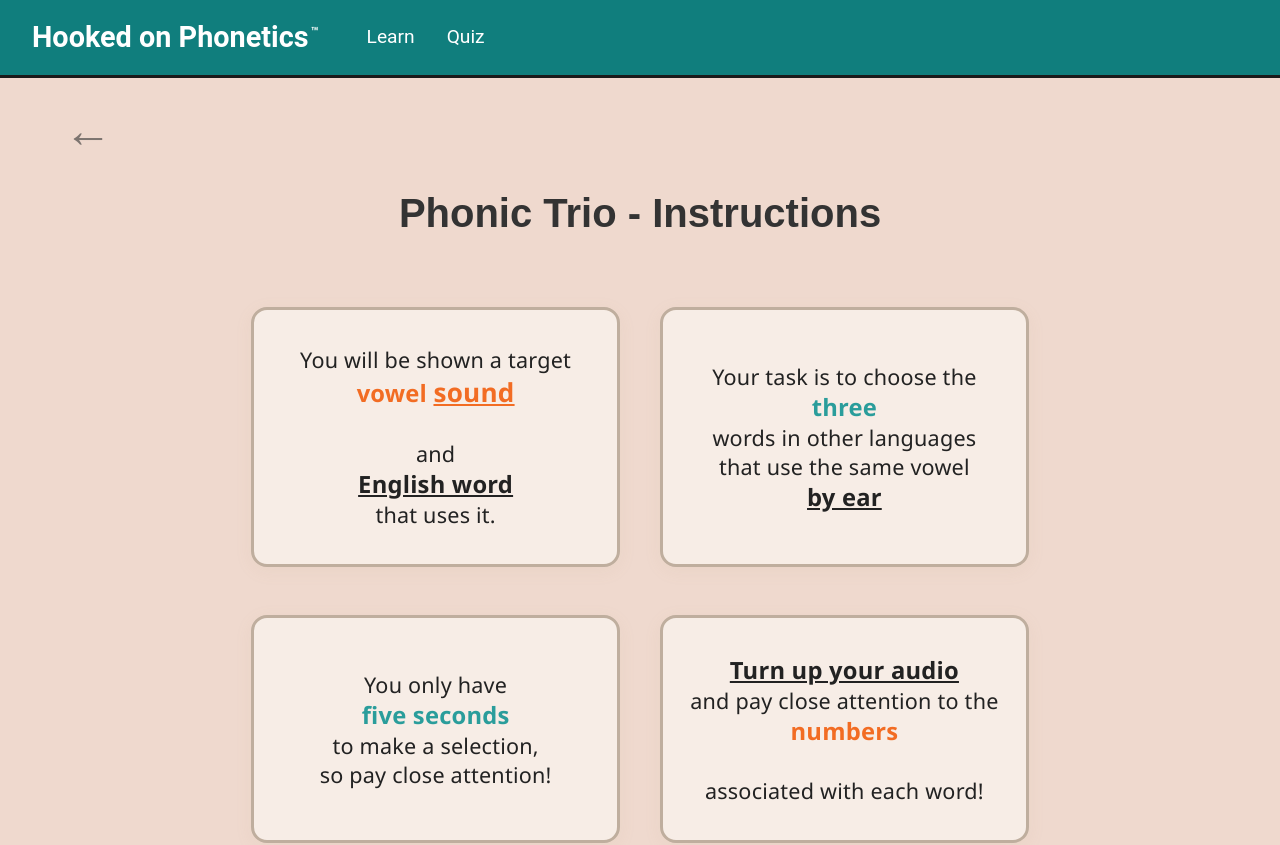
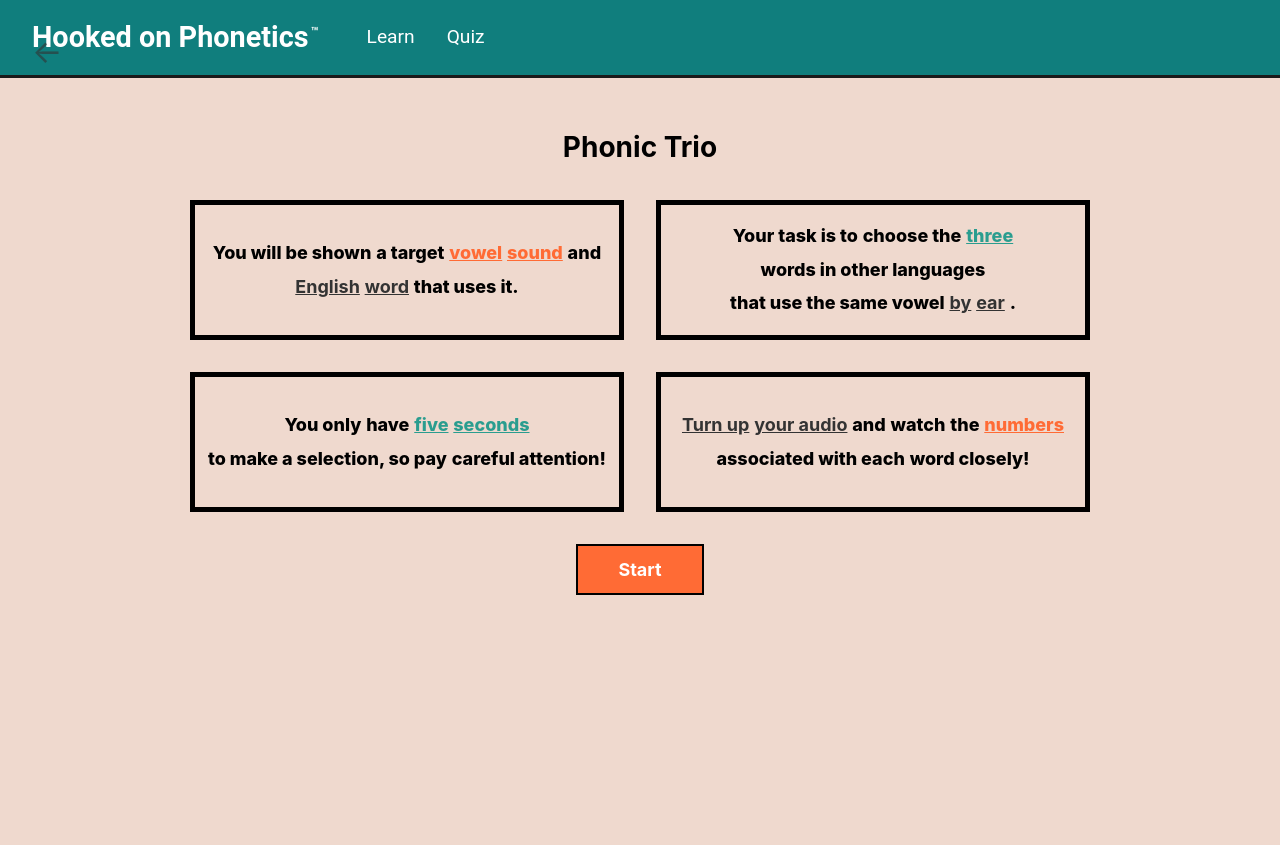
Before and after one commit to UI-linguistic/phonolab, a React (Create React App) app in the folder frontend/: page /quiz in a window 1280 px wide. Shown: the top 845 px of the page. Built offline with nearby package versions, Linux system fonts and the light colour scheme.

Commit message:
final fixes on quiz

```diff
--- a/frontend/package.json
+++ b/frontend/package.json
@@ -13,6 +13,7 @@
     "@types/react-dom": "^18.2.0",
     "@types/react-router-dom": "^5.3.3",
     "@types/styled-components": "^5.1.34",
+    "framer-motion": "^12.10.5",
     "react": "^18.2.0",
     "react-dom": "^18.2.0",
     "react-router-dom": "^6.22.0",
--- a/frontend/public/temporary-jsons/quiz.json
+++ b/frontend/public/temporary-jsons/quiz.json
@@ -6,7 +6,7 @@
   "quiz": [
     {
       "id": 1,
-      "target": "/iː/",
+      "target": "/i/",
       "target_audio": "https://phonetics-media.s3.us-east-1.amazonaws.com/audio/vowels/01-i_close_front_unrounded_vowel.mp3",
       "samples": [
         { "text": "see",  "IPA": "/siː/", "audio": "https://phonetics-media.s3.us-east-1.amazonaws.com/audio/words/01_i_ref_see.mp3" },
--- a/frontend/src/pages/QuizInstructionsPage.tsx
+++ b/frontend/src/pages/QuizInstructionsPage.tsx
@@ -3,121 +3,106 @@
 import styled from 'styled-components';
 
 const Container = styled.div`
-  max-width: 1200px;
-  margin: 0 auto;
-  height: calc(100vh - 64px);
-  padding: ${({ theme }) => theme.spacing.large};
+  width: 100%;
+  min-height: 100vh;
+  background-color: #EFD9CE;
+  padding: 2rem;
   display: flex;
   flex-direction: column;
+  align-items: center;
+  font-family: 'Inter', sans-serif;
 `;
 
-const BackButton = styled.button`
+const BackArrow = styled.button`
   background: none;
   border: none;
-  font-size: 3rem;
   cursor: pointer;
-  color: ${({ theme }) => theme.colors.text};
+  font-size: 2rem;
+  position: absolute;
+  left: 2rem;
+  top: 2rem;
+  color: #333;
   opacity: 0.6;
-  transition: ${({ theme }) => theme.transitions.default};
-  align-self: flex-start;
-  padding: 0;
-  margin-bottom: ${({ theme }) => theme.spacing.large};
+  font-family: 'Inter', sans-serif;
 
   &:hover {
     opacity: 1;
-    color: ${({ theme }) => theme.colors.primary};
   }
 `;
 
-const Content = styled.div`
-  flex: 1;
-  display: flex;
-  flex-direction: column;
-  align-items: center;
-  justify-content: center;
-  max-width: 800px;
-  margin: 0 auto;
-  gap: ${({ theme }) => theme.spacing.xlarge};
-`;
-
 const Title = styled.h1`
-  font-size: 2.5rem;
-  color: ${({ theme }) => theme.colors.text};
-  margin-bottom: ${({ theme }) => theme.spacing.xlarge};
+  font-size: 28px;
+  font-family: 'Inter', sans-serif;
+  font-weight: 700;
+  color: #000;
+  margin: 1rem 0 2rem 0;
   text-align: center;
 `;
 
 const InstructionsGrid = styled.div`
   display: grid;
   grid-template-columns: 1fr 1fr;
-  gap: 3rem 2.5rem;
+  gap: 2rem;
+  max-width: 900px;
   width: 100%;
-  max-width: 900px;
-  margin: 0 auto;
-  align-items: stretch;
 `;
 
 const InstructionBox = styled.div`
-  border: 3px solid #bfae9e;
-  border-radius: 16px;
-  background: #f7ede6;
-  padding: 2.2rem 1.7rem;
-  font-size: 1.35rem;
-  color: #222;
-  min-height: 170px;
+  border: 5px solid #000;
+  background: #EFD9CE;
+  font-size: 18px;
+  font-weight: 500;
+  line-height: 1.6;
   display: flex;
-  flex-direction: column;
+  align-items: center;
   justify-content: center;
-  align-items: center;
+  min-height: 140px;
+  font-family: 'Inter', sans-serif;
+`;
+
+const TextContainer = styled.div`
   text-align: center;
-  font-family: 'Segoe UI', 'Arial', sans-serif;
-  font-weight: 500;
-  box-shadow: 0 4px 18px 0 rgba(180, 150, 120, 0.08);
-  transition: box-shadow 0.2s, transform 0.2s;
-  line-height: 1.35;
-  letter-spacing: 0.01em;
-  &:hover {
-    box-shadow: 0 8px 32px 0 rgba(180, 150, 120, 0.18);
-    transform: translateY(-2px) scale(1.02);
-  }
+  display: flex;
+  flex-wrap: wrap;
+  justify-content: center;
+  gap: 0.3rem;
+`;
+
+const RegularText = styled.span`
+  color: #000;
+  font-weight: 800;
 `;
 
 const HighlightOrange = styled.span`
-  color: #f26c23;
-  font-weight: 700;
-  font-size: 1.1em;
+  color: #FF6B35;
+  text-decoration: underline;
+  font-weight: 800;
 `;
+
 const HighlightTeal = styled.span`
-  color: #2a9d9b;
-  font-weight: 700;
-  font-size: 1.1em;
+  color: #2A9D8F;
+  text-decoration: underline;
+  font-weight: 800;
 `;
+
 const Underline = styled.span`
   text-decoration: underline;
   font-weight: 700;
-  font-size: 1.1em;
 `;
 
 const StartButton = styled.button`
-  background-color: #f26c23;
+  background-color: #FF6B35;
   color: white;
-  padding: 1rem 3rem;
-  border-radius: 8px;
-  font-size: 1.5rem;
-  font-weight: 600;
-  border: none;
-  margin: 2.5rem auto 0 auto;
-  display: block;
-  transition: background 0.2s, transform 0.2s;
-  min-width: 200px;
+  border: 2px solid #000;
+  padding: 0.8rem 2.5rem;
+  font-size: 18px;
+  font-weight: 700;
+  font-family: 'Inter', sans-serif;
   cursor: pointer;
+  margin-top: 2rem;
+
   &:hover {
-    background: #d95b17;
-    transform: translateY(-2px);
-    box-shadow: 0 4px 12px rgba(242, 108, 35, 0.15);
-  }
-  &:active {
-    transform: translateY(0);
+    background-color: #e85d2b;
   }
 `;
 
@@ -126,31 +111,59 @@
 
   return (
     <Container>
-      <BackButton onClick={() => navigate('/')}>←</BackButton>
-      <Content>
-        <Title>Phonic Trio - Instructions</Title>
+      <BackArrow onClick={() => navigate('/')}>←</BackArrow>
+      <Title>Phonic Trio</Title>
       <InstructionsGrid>
         <InstructionBox>
-            You will be shown a target <HighlightOrange>vowel <Underline>sound</Underline></HighlightOrange><br />
-            and <Underline>English word</Underline> that uses it.
+          <TextContainer>
+            <RegularText>You will be shown</RegularText>
+            <RegularText>a target</RegularText>
+            <HighlightOrange>vowel</HighlightOrange>
+            <HighlightOrange>sound</HighlightOrange>
+            <RegularText>and</RegularText>
+            <Underline>English</Underline>
+            <Underline>word</Underline>
+            <RegularText>that uses it.</RegularText>
+          </TextContainer>
         </InstructionBox>
         <InstructionBox>
-            Your task is to choose the <HighlightTeal>three</HighlightTeal> words in other languages<br />
-            that use the same vowel <Underline>by ear</Underline>
+          <TextContainer>
+            <RegularText>Your task is to</RegularText>
+            <RegularText>choose the</RegularText>
+            <HighlightTeal>three</HighlightTeal>
+            <RegularText>words in other languages</RegularText>
+            <RegularText>that use the same vowel</RegularText>
+            <Underline>by</Underline>
+            <Underline>ear</Underline>
+            <RegularText>.</RegularText>
+          </TextContainer>
         </InstructionBox>
         <InstructionBox>
-            You only have <HighlightTeal>five seconds</HighlightTeal> to make a selection,<br />
-            so pay close attention!
+          <TextContainer>
+            <RegularText>You only</RegularText>
+            <RegularText>have</RegularText>
+            <HighlightTeal>five</HighlightTeal>
+            <HighlightTeal>seconds</HighlightTeal>
+            <RegularText>to make a selection, so pay</RegularText>
+            <RegularText>careful attention!</RegularText>
+          </TextContainer>
         </InstructionBox>
         <InstructionBox>
-            <Underline>Turn up your audio</Underline> and pay close attention to the <HighlightOrange>numbers</HighlightOrange><br />
-            associated with each word!
+          <TextContainer>
+            <Underline>Turn up</Underline>
+            <Underline>your audio</Underline>
+            <RegularText>and</RegularText>
+            <RegularText>watch</RegularText>
+            <RegularText>the</RegularText>
+            <HighlightOrange>numbers</HighlightOrange>
+            <RegularText>associated with each</RegularText>
+            <RegularText>word closely!</RegularText>
+          </TextContainer>
         </InstructionBox>
       </InstructionsGrid>
       <StartButton onClick={() => navigate('/quiz/1')}>
         Start
       </StartButton>
-      </Content>
     </Container>
   );
 };
--- a/frontend/src/pages/QuizPage/QuizQuestion.tsx
+++ b/frontend/src/pages/QuizPage/QuizQuestion.tsx
@@ -31,6 +31,9 @@
   const [currentPlayingIndex, setCurrentPlayingIndex] = useState(-1);
   const [isAudioLoaded, setIsAudioLoaded] = useState(false);
   const [hasStarted, setHasStarted] = useState(false);
+  const [isTargetPlaying, setIsTargetPlaying] = useState(false);
+  const [isSamplePlaying, setIsSamplePlaying] = useState(false);
+  const [targetSoundAudio, setTargetSoundAudio] = useState<HTMLAudioElement | null>(null);
 
   // Reset states when question changes
   useEffect(() => {
@@ -74,14 +77,31 @@
     console.log('QuizQuestion: Starting audio load for question:', question.id);
     const loadAudio = async () => {
       try {
-        // Load target audio
-        const audioUrl = question.samples[0].audio.replace('.mp33', '.mp3');
-        console.log('QuizQuestion: Loading target audio from:', audioUrl);
-        const targetAudioElement = new Audio(audioUrl);
+        // Load target sound audio
+        const targetSoundUrl = question.target_audio;
+        console.log('QuizQuestion: Loading target sound audio from:', targetSoundUrl);
+        const targetSoundElement = new Audio(targetSoundUrl);
+
+        targetSoundElement.onerror = (e) => {
+          console.error('QuizQuestion: Error loading target sound audio:', e);
+        };
+
+        await new Promise((resolve, reject) => {
+          targetSoundElement.addEventListener('canplaythrough', resolve, { once: true });
+          targetSoundElement.addEventListener('error', reject, { once: true });
+          targetSoundElement.load();
+        });
+
+        setTargetSoundAudio(targetSoundElement);
+
+        // Load sample audio
+        const sampleAudioUrl = question.samples[0].audio.replace('.mp33', '.mp3');
+        console.log('QuizQuestion: Loading sample audio from:', sampleAudioUrl);
+        const targetAudioElement = new Audio(sampleAudioUrl);
 
         // Add error handling for audio loading
         targetAudioElement.onerror = (e) => {
-          console.error('QuizQuestion: Error loading target audio:', e);
+          console.error('QuizQuestion: Error loading sample audio:', e);
           setIsAudioLoaded(true); // Still set loaded to true to allow UI to render
         };
 
@@ -91,7 +111,7 @@
           targetAudioElement.load();
         });
 
-        console.log('QuizQuestion: Target audio loaded successfully');
+        console.log('QuizQuestion: Sample audio loaded successfully');
         setTargetAudio(targetAudioElement);
 
         // Prepare options
@@ -185,9 +205,10 @@
   }, [isPlayingIntro, isTimeUp, hasStarted, question.id]);
 
   const playIntroSequence = async () => {
-    if (!targetAudio || !isAudioLoaded) {
+    if (!targetAudio || !targetSoundAudio || !isAudioLoaded) {
       console.log('QuizQuestion: Cannot play intro sequence - audio not loaded', {
-        hasTargetAudio: !!targetAudio,
+        hasSampleAudio: !!targetAudio,
+        hasTargetAudio: !!targetSoundAudio,
         isAudioLoaded
       });
       return;
@@ -196,11 +217,21 @@
     try {
       console.log('QuizQuestion: Starting intro sequence for question:', question.id);
       setHasStarted(true);
-      // Play target sound
+
+      // Play target phoneme sound first
       setCurrentPlayingIndex(-1);
+      setIsTargetPlaying(true);
+      targetSoundAudio.currentTime = 0;
+      await targetSoundAudio.play();
+      await new Promise(resolve => setTimeout(resolve, 1500));
+      setIsTargetPlaying(false);
+
+      // Play sample word
+      setIsSamplePlaying(true);
       targetAudio.currentTime = 0;
       await targetAudio.play();
       await new Promise(resolve => setTimeout(resolve, 1500));
+      setIsSamplePlaying(false);
 
       // Play options
       for (let i = 0; i < quizOptions.length; i++) {
@@ -221,6 +252,8 @@
     } catch (error) {
       console.error('QuizQuestion: Error playing intro sequence for question:', question.id, error);
       setIsPlayingIntro(false);
+      setIsTargetPlaying(false);
+      setIsSamplePlaying(false);
     }
   };
 
@@ -242,11 +275,27 @@
     });
   };
 
-  const handleTargetAudioPlay = () => {
-    console.log('QuizQuestion: Target audio play clicked for question:', question.id);
+  const handleTargetSoundPlay = () => {
+    if (targetSoundAudio) {
+      setIsTargetPlaying(true);
+      targetSoundAudio.currentTime = 0;
+      targetSoundAudio.play().then(() => {
+        targetSoundAudio.onended = () => {
+          setIsTargetPlaying(false);
+        };
+      });
+    }
+  };
+
+  const handleSamplePlay = () => {
     if (targetAudio) {
+      setIsSamplePlaying(true);
       targetAudio.currentTime = 0;
-      targetAudio.play();
+      targetAudio.play().then(() => {
+        targetAudio.onended = () => {
+          setIsSamplePlaying(false);
+        };
+      });
     }
   };
 
@@ -300,7 +349,7 @@
         {isTimeUp ? (
           <>
             <S.CardWord>{quizOptions[index].word}</S.CardWord>
-            <S.CardLanguage>{quizOptions[index].language}</S.CardLanguage>
+            <S.CardLanguage>{quizOptions[index].IPA}</S.CardLanguage>
           </>
         ) : (
           <S.CardNumber>{index + 1}</S.CardNumber>
@@ -312,10 +361,11 @@
   return (
     <S.Container>
       <S.NavigationHeader>
-        <S.BackButton onClick={() => navigate('/quiz')}>←</S.BackButton>
+        <S.BackButton onClick={() => navigate(-1)}>←</S.BackButton>
+        <S.Title>Phonic Trio</S.Title>
         <S.ProgressContainer>
           <S.ProgressBar>
-            <S.Progress $progress={progress} />
+            <S.Progress $progress={(questionNumber / totalQuestions) * 100} />
           </S.ProgressBar>
           <S.ProgressText>{questionNumber}/{totalQuestions}</S.ProgressText>
           {isTimeUp && (
@@ -327,14 +377,24 @@
       </S.NavigationHeader>
 
       <S.Content>
-        <S.TargetSound $isPlaying={currentPlayingIndex === -1}>
+        <div style={{ display: 'flex', flexDirection: 'column', gap: '1rem' }}>
+          <S.TargetSoundCard $isPlaying={isTargetPlaying} onClick={handleTargetSoundPlay}>
             <S.PhoneticText>{question.target}</S.PhoneticText>
-          <S.ExampleWord>{question.samples[0].text}</S.ExampleWord>
-          <S.AudioButton onClick={handleTargetAudioPlay}>
-            🔊
+            <S.AudioButton>
+              <img src="https://phonetics-media.s3.us-east-1.amazonaws.com/img/svg/high-volume.svg" alt="Audio Icon" style={{ width: '3rem', height: '3rem', filter: 'invert(100%)' }} />
+            </S.AudioButton>
+          </S.TargetSoundCard>
+
+          <S.TargetSound $isPlaying={isSamplePlaying} onClick={handleSamplePlay}>
+            <S.PhoneticText>{question.samples[0].text}</S.PhoneticText>
+            <S.ExampleWord>{question.samples[0].IPA}</S.ExampleWord>
+            <S.AudioButton>
+              <img src="https://phonetics-media.s3.us-east-1.amazonaws.com/img/svg/high-volume.svg" alt="Audio Icon" style={{ width: '3rem', height: '3rem', filter: 'invert(100%)' }} />
             </S.AudioButton>
           </S.TargetSound>
+        </div>
 
+        <S.TimerContainer>
           {!hasStarted && isAudioLoaded && (
             <S.StartButton onClick={playIntroSequence}>
               Start Question
@@ -342,6 +402,7 @@
           )}
 
           {hasStarted && !isPlayingIntro && <S.Timer>{timeLeft}</S.Timer>}
+        </S.TimerContainer>
 
         {isAudioLoaded && (
           <S.WordCardsGrid>
@@ -362,7 +423,7 @@
                 <S.SelectedCard key={index} $isCorrect={isCorrect}>
                   <S.CardInfo>
                     <S.CardWord>{quizOptions[cardId].word}</S.CardWord>
-                    <S.CardLanguage>{quizOptions[cardId].language}</S.CardLanguage>
+                    <S.CardLanguage>{quizOptions[cardId].IPA}</S.CardLanguage>
                   </S.CardInfo>
                   <S.ResultIcon $isCorrect={isCorrect}>
                     {isCorrect ? '✓' : '✗'}
--- a/frontend/src/pages/QuizPage/styles.ts
+++ b/frontend/src/pages/QuizPage/styles.ts
@@ -31,6 +31,14 @@
   }
 `;
 
+export const TimerContainer = styled.div`
+  height: 120px;
+  display: flex;
+  align-items: center;
+  justify-content: center;
+  margin: ${({ theme }) => theme.spacing.large} 0;
+`;
+
 export const Timer = styled.div`
   position: relative;
   width: 80px;
@@ -43,7 +51,6 @@
   font-size: 2rem;
   font-weight: bold;
   color: ${({ theme }) => theme.colors.text};
-  margin: ${({ theme }) => theme.spacing.large} 0;
   background-color: ${({ theme }) => theme.colors.background};
   box-shadow: 0 4px 12px rgba(0, 0, 0, 0.1);
   transition: all 0.3s ease;
@@ -57,29 +64,13 @@
 export const Content = styled.div`
   flex: 1;
   display: flex;
-  flex-direction: row;
-  align-items: center;
-  justify-content: center;
-  gap: ${({ theme }) => theme.spacing.xlarge};
-  padding: ${({ theme }) => theme.spacing.xlarge};
-`;
-
-export const TargetSound = styled.div<{ $isPlaying?: boolean }>`
-  background-color: ${({ theme, $isPlaying }) =>
-    $isPlaying ? theme.colors.primary : theme.colors.background};
-  color: ${({ theme, $isPlaying }) =>
-    $isPlaying ? 'white' : theme.colors.text};
-  padding: ${({ theme }) => theme.spacing.large};
-  border-radius: ${({ theme }) => theme.borderRadius};
-  display: flex;
   flex-direction: column;
   align-items: center;
-  gap: ${({ theme }) => theme.spacing.medium};
-  box-shadow: ${({ $isPlaying }) => $isPlaying ? '0 4px 12px rgba(0, 0, 0, 0.2)' : '0 4px 12px rgba(0, 0, 0, 0.1)'};
-  min-width: 300px;
-  flex-shrink: 0;
-  transition: all 0.3s ease;
-  transform: ${({ $isPlaying }) => $isPlaying ? 'scale(1.05)' : 'none'};
+  width: 100%;
+  max-width: 1200px;
+  margin: 0 auto;
+  padding: ${({ theme }) => theme.spacing.large};
+  gap: ${({ theme }) => theme.spacing.xlarge};
 `;
 
 export const PhoneticText = styled.div`
@@ -110,6 +101,100 @@
 
   &:active {
     transform: scale(0.95);
+  }
+`;
+
+export const TargetSoundCard = styled.div<{ $isPlaying?: boolean }>`
+  height: 240px;
+  width: 235px;
+  background-color: ${({ $isPlaying }) =>
+    $isPlaying ? '#d55a1d' : '#F26522'};
+  color: white;
+  padding: ${({ theme }) => theme.spacing.large};
+  border-radius: ${({ theme }) => theme.borderRadius};
+  display: flex;
+  flex-direction: column;
+  align-items: center;
+  justify-content: center;
+  gap: ${({ theme }) => theme.spacing.medium};
+  box-shadow: ${({ $isPlaying }) => $isPlaying ? '0 4px 12px rgba(242, 101, 34, 0.4)' : '0 4px 12px rgba(242, 101, 34, 0.2)'};
+  transition: all 0.3s ease;
+  transform: ${({ $isPlaying }) => $isPlaying ? 'scale(1.05)' : 'none'};
+  cursor: pointer;
+  border: 3px solid black;
+
+  &:hover {
+    transform: translateY(-2px);
+    box-shadow: 0 6px 16px rgba(242, 101, 34, 0.3);
+    background-color: #d55a1d;
+  }
+
+  &:active {
+    transform: translateY(1px);
+  }
+
+  ${PhoneticText} {
+    font-size: 4rem;
+    color: white;
+    margin-bottom: 0;
+  }
+
+  ${AudioButton} {
+    color: white;
+    font-size: 2.5rem;
+
+    &:hover {
+      background-color: rgba(255, 255, 255, 0.1);
+    }
+  }
+`;
+
+export const TargetSound = styled.div<{ $isPlaying?: boolean }>`
+  height: 240px;
+  width: 235px;
+  background-color: #5E5E5E;
+  color: white;
+  padding: ${({ theme }) => theme.spacing.large};
+  border-radius: ${({ theme }) => theme.borderRadius};
+  display: flex;
+  flex-direction: column;
+  align-items: center;
+  justify-content: center;
+  gap: ${({ theme }) => theme.spacing.small};
+  box-shadow: ${({ $isPlaying }) => $isPlaying ? '0 4px 12px rgba(94, 94, 94, 0.4)' : '0 4px 12px rgba(94, 94, 94, 0.2)'};
+  transition: all 0.3s ease;
+  transform: ${({ $isPlaying }) => $isPlaying ? 'scale(1.05)' : 'none'};
+  cursor: pointer;
+  border: 3px solid black;
+
+  &:hover {
+    transform: translateY(-2px);
+    box-shadow: 0 6px 16px rgba(94, 94, 94, 0.3);
+    background-color: #4e4e4e;
+  }
+
+  &:active {
+    transform: translateY(1px);
+  }
+
+  ${PhoneticText} {
+    font-size: 3.5rem;
+    color: white;
+    margin-bottom: 0;
+  }
+
+  ${ExampleWord} {
+    font-size: 2.5rem;
+    color: white;
+  }
+
+  ${AudioButton} {
+    color: white;
+    font-size: 2.5rem;
+
+    &:hover {
+      background-color: rgba(255, 255, 255, 0.1);
+    }
   }
 `;
 
@@ -317,13 +402,15 @@
 `;
 
 export const CardWord = styled.div`
-  font-size: 1.2rem;
+  font-size: 1.8rem;
   font-weight: 500;
+  color: white;
 `;
 
 export const CardLanguage = styled.div`
-  font-size: 0.9rem;
+  font-size: 1.2rem;
   opacity: 0.7;
+  color: white;
 `;
 
 export const ResultIcon = styled.div<{ $isCorrect: boolean }>`
@@ -340,7 +427,6 @@
   font-size: 1.2rem;
   cursor: pointer;
   transition: all 0.2s ease;
-  margin: 20px 0;
   box-shadow: 0 2px 4px rgba(0, 0, 0, 0.2);
 
   &:hover {
@@ -364,6 +450,26 @@
   box-shadow: 0 2px 4px rgba(0, 0, 0, 0.1);
 `;
 
+export const ScoreSection = styled.div`
+  display: flex;
+  align-items: center;
+  justify-content: center;
+  gap: 2rem;
+  margin: 1rem 0;
+`;
+
+export const ScoreInfo = styled.div`
+  display: flex;
+  flex-direction: column;
+  gap: 0.5rem;
+`;
+
+export const ScoreImage = styled.img`
+  width: 150px;
+  height: 150px;
+  object-fit: contain;
+`;
+
 export const FinalScore = styled.div`
   font-size: 3rem;
   font-weight: bold;
@@ -377,26 +483,35 @@
 `;
 
 export const QuestionResults = styled.div`
-  display: flex;
-  flex-direction: column;
+  display: grid;
+  grid-template-columns: repeat(3, 1fr);
   gap: 1rem;
   margin-bottom: 2rem;
+  width: 100%;
+  max-width: 1000px;
+  margin: 0 auto;
 `;
 
 export const QuestionResult = styled.div`
   display: flex;
-  justify-content: space-between;
-  align-items: center;
-  padding: 1rem;
+  flex-direction: column;
+  padding: 1.5rem;
   background: white;
   border-radius: 8px;
   box-shadow: 0 2px 4px rgba(0, 0, 0, 0.1);
+  transition: transform 0.2s ease;
+
+  &:hover {
+    transform: translateY(-2px);
+    box-shadow: 0 4px 8px rgba(0, 0, 0, 0.15);
+  }
 `;
 
 export const QuestionInfo = styled.div`
   display: flex;
   flex-direction: column;
   gap: 0.5rem;
+  margin-bottom: 0.5rem;
 `;
 
 export const QuestionNumber = styled.div`
@@ -410,9 +525,11 @@
 `;
 
 export const QuestionScore = styled.div`
-  font-size: 1.2rem;
+  font-size: 1.4rem;
   font-weight: bold;
   color: #2c3e50;
+  margin-top: auto;
+  text-align: center;
 `;
 
 export const ActionButtons = styled.div`
@@ -424,7 +541,7 @@
 
 export const RestartButton = styled.button`
   padding: 0.8rem 1.5rem;
-  background: #3498db;
+  background: #107E7D;
   color: white;
   border: none;
   border-radius: 6px;
@@ -433,7 +550,7 @@
   transition: background 0.2s;
 
   &:hover {
-    background: #2980b9;
+    background: #107E7D;
   }
 `;
 
@@ -460,7 +577,11 @@
   isPlaying?: boolean;
 }>`
   aspect-ratio: 1;
-  background: white;
+  background: ${props =>
+    props.isTimeUp && props.isCorrect ? '#2ecc71' :
+    props.isTimeUp && props.isWrong ? '#e74c3c' :
+    props.isSelected ? '#107E7D' :
+    '#63535B'};
   border-radius: 8px;
   padding: 1rem;
   cursor: pointer;
@@ -472,25 +593,18 @@
   box-shadow: 0 2px 4px rgba(0, 0, 0, 0.1);
   transform: ${props => props.isPlaying ? 'scale(1.05)' : 'none'};
   box-shadow: ${props => props.isPlaying ? '0 4px 12px rgba(0, 0, 0, 0.2)' : '0 2px 4px rgba(0, 0, 0, 0.1)'};
-
-  ${props => props.isSelected && `
-    background: #3498db;
-    color: white;
-  `}
-
-  ${props => props.isTimeUp && props.isCorrect && `
-    background: #2ecc71;
-    color: white;
-  `}
-
-  ${props => props.isTimeUp && props.isWrong && `
-    background: #e74c3c;
-    color: white;
-  `}
+  color: ${props =>
+    props.isTimeUp || props.isSelected ? 'white' : 'white'};
+  border: 3px solid black;
 
   &:hover {
     transform: translateY(-2px);
     box-shadow: 0 4px 12px rgba(0, 0, 0, 0.1);
+    background: ${props =>
+      props.isTimeUp && props.isCorrect ? '#27ae60' :
+      props.isTimeUp && props.isWrong ? '#c0392b' :
+      props.isSelected ? '#107E7D' :
+      '#534549'};
   }
 
   &:active {
@@ -499,7 +613,16 @@
 `;
 
 export const CardNumber = styled.div`
-  font-size: 2.5rem;
+  font-size: 3.2rem;
   font-weight: bold;
-  color: #2c3e50;
+  color: white;
 `;
+
+export const Title = styled.h1`
+  font-size: 28px;
+  font-family: 'Inter', sans-serif;
+  font-weight: 700;
+  color: #000;
+  margin: 1rem 0 2rem 0;
+  text-align: center;
+`;
--- a/frontend/src/pages/QuizPage/types.ts
+++ b/frontend/src/pages/QuizPage/types.ts
@@ -2,6 +2,7 @@
   id: string;
   text: string;
   audio: string;
+  IPA: string;
 }
 
 export interface QuizOption {
@@ -9,6 +10,7 @@
   word: string;
   language: string;
   audio: string;
+  IPA: string;
 }
 
 export interface QuizOptionsPool {
@@ -24,6 +26,7 @@
 export interface QuizQuestion {
   id: number;
   target: string;
+  target_audio: string;
   samples: QuizSample[];
   options_pool: QuizOptionsPool;
   feedback: QuizFeedback;
```
Also changed, not shown: frontend/src/pages/HomePage.tsx (+9 -22 lines), frontend/src/pages/LearnPathPage.tsx (+11 -25 lines), frontend/src/pages/QuizPage/ResultPage.tsx (+15 -0 lines), frontend/src/pages/VowelMapPage.tsx (+4 -3 lines), 2 other files (tests, documents, lock files or other folders). Lines whose indentation alone changed are shown as unchanged.
